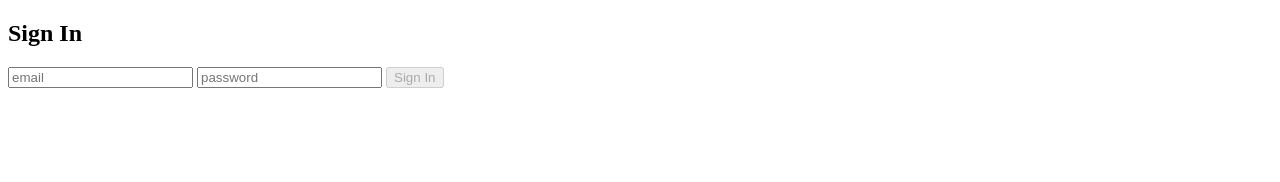
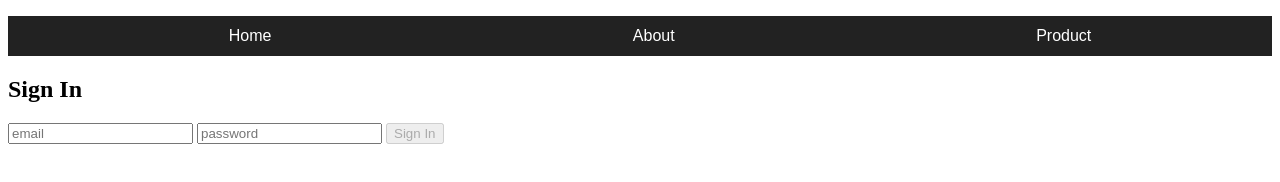
Before and after one commit to chillcaw/iceland-gitflow, a plain HTML site: page index.html in a window 1280 px wide. Drawn offline with Linux system fonts and the light colour scheme.

Commit message:
added navbar and styling to signin page

```diff
--- a/index.html
+++ b/index.html
@@ -7,6 +7,12 @@
         <title>Sign-in?</title>
     </head>
     <body>
+        <ul>
+            <li>Home</li>
+            <li>About</li>
+            <li>Product</li>
+        </ul>
+
         <h2>Sign In</h2>
 
         <form>
@@ -15,5 +21,18 @@
 
             <button disabled>Sign In</button>
         </form>
+
+        <style>
+            ul {
+                background-color: #222;
+                color: white;
+                height: 40px;
+                align-items: center;
+                font-family: Arial;
+                display: flex;
+                justify-content: space-around;
+                list-style-type: none;
+            }
+        </style>
     </body>
 </html>
```
